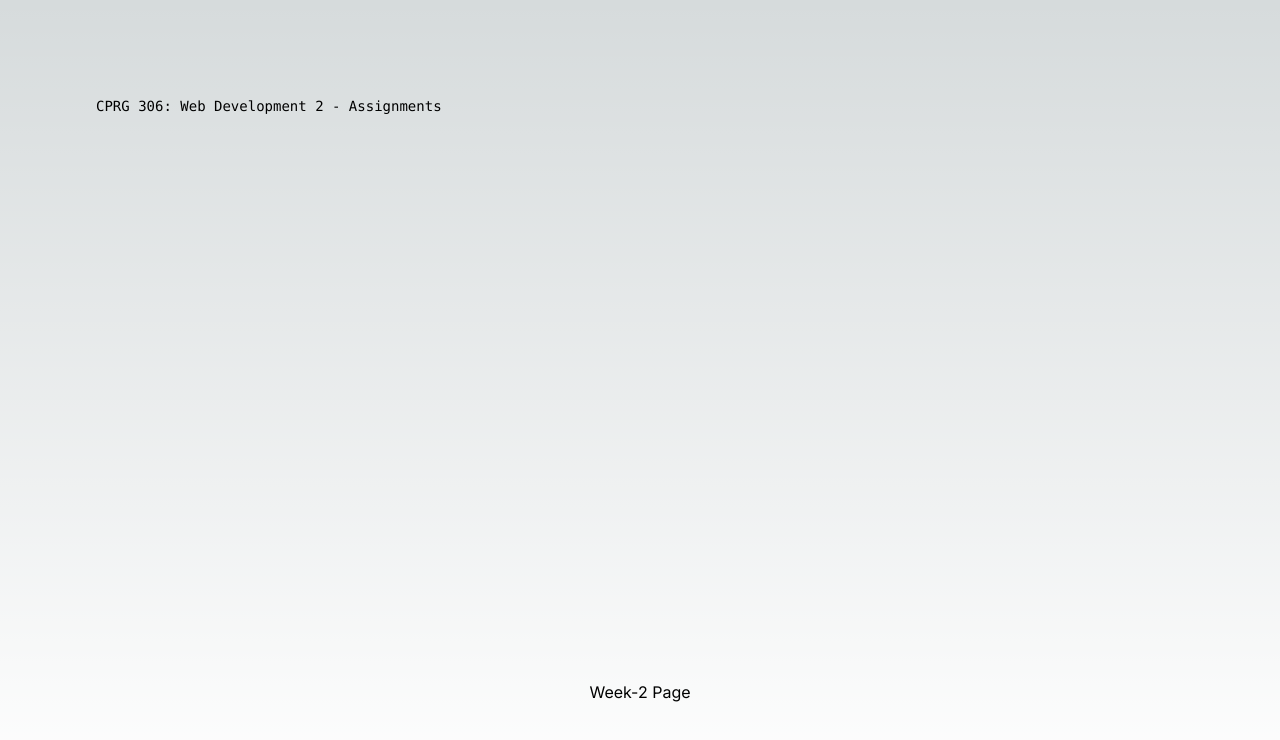
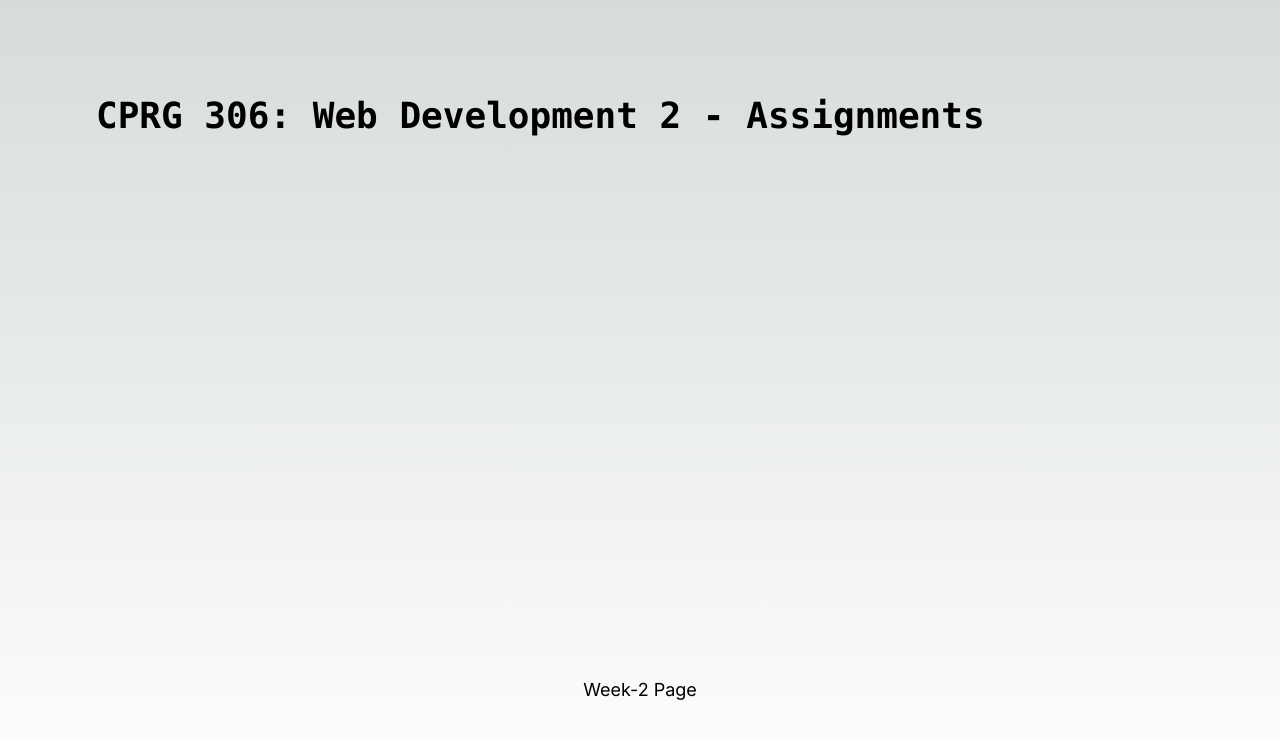
Before and after one commit to anshulkamboj05/cprg306-assignments, a Next.js app: page / in a window 1280 px wide. Shown: the top 740 px of the page. Built offline with nearby package versions, Linux system fonts and the light colour scheme.

Commit message:
Update page.tsx

```diff
--- a/app/page.tsx
+++ b/app/page.tsx
@@ -4,9 +4,9 @@
   return(
     <main className="flex min-h-screen flex-col items-center justify-between p-24">
       <div className="z-10 max-w-5x1 w-full items-center justify-between font-mono text-sm 1">
-       <h1> CPRG 306: Web Development 2 - Assignments</h1>
+       <h1 className="text-4xl font-bold mb-5"> CPRG 306: Web Development 2 - Assignments</h1>
       </div>
-      <div>
+      <div className="text-lg">
         <Link href="/week-2">Week-2 Page</Link>
 
      </div>
```
